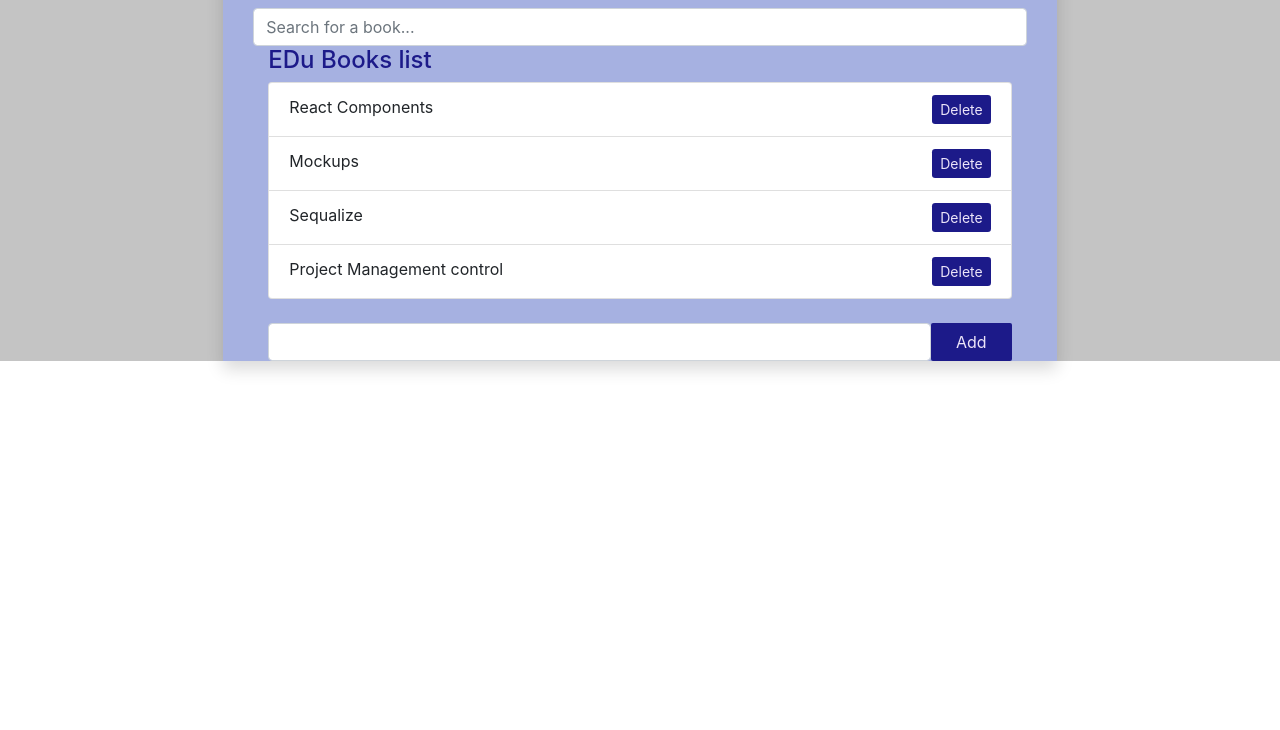
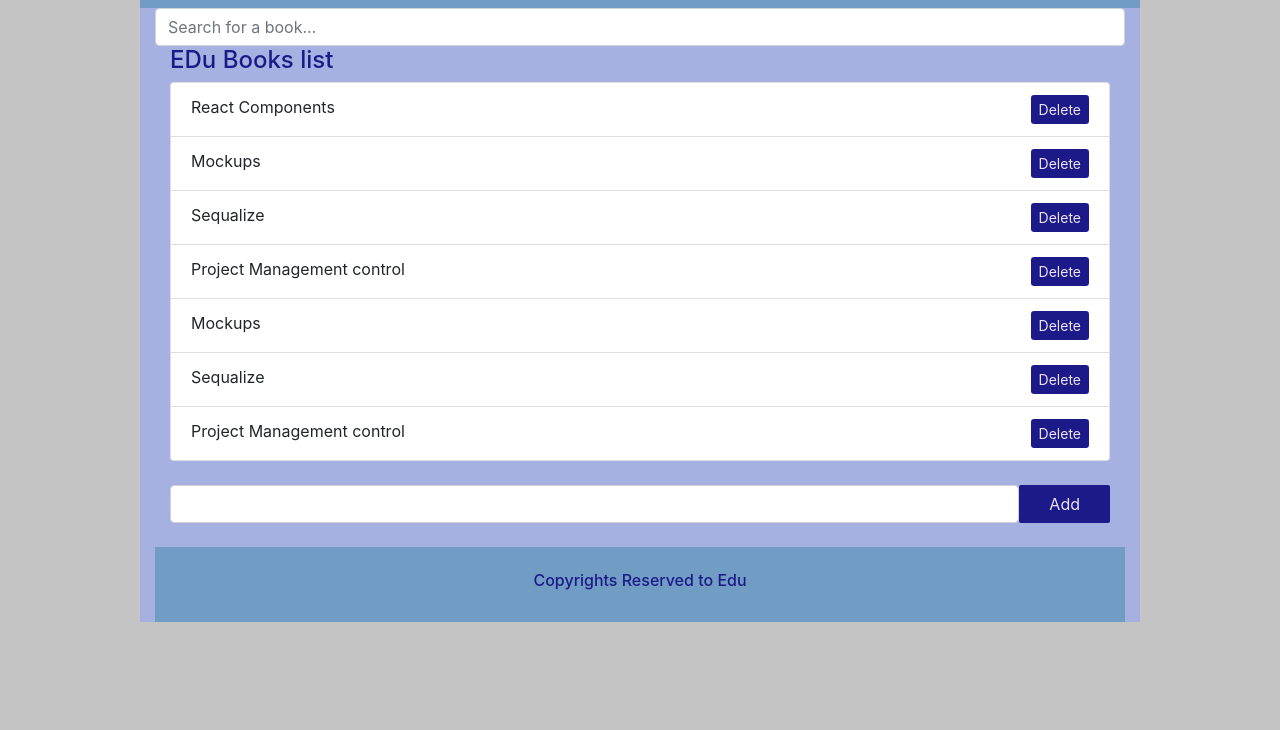
Before and after one commit to Ayesiza/EDU-Books-Library, a plain HTML site: page html/add-book.html in a window 1280 px wide. Shown: the part 70-800 px from the top of the page. Drawn offline with Linux system fonts and the light colour scheme.

Commit message:
chore(add new lines ): implement feedback add new lines in each file

```diff
--- a/assets/css/style.css
+++ b/assets/css/style.css
@@ -2,6 +2,12 @@
 body {
   margin: 0;
   font-family: Tahoma;
+
+}
+.main {
+  max-width: 1000px;
+  margin: auto;
+  background-color:#719CC4;
 }
 
 .wrapper{
@@ -49,7 +55,7 @@ p{
   }
 
   img {
-    width:50%;
+   width: 100% ;
   }
   /* navigation bar css */
   .topnav {
@@ -195,3 +201,24 @@ hr {
   cursor: pointer;
   border-radius: 5px;
   }
+
+  .add-button{
+    background-color:#1C1A89;
+    color:#EBE4F8;
+    margin: 0px 0;
+    border:hidden;
+    cursor: pointer;
+    font-size: 16px;
+    padding: 7px 30px;
+    border-radius:2px ;
+  }
+  /* dasshboard */
+  .content {
+    background-color:#C4C4C4;
+    padding: 1px;
+    border-radius: 5px;
+  }
+  .row,
+        .row > .column {
+          padding: 10px;
+        }
--- a/assets/js/add.js
+++ b/assets/js/add.js
@@ -1,7 +1,5 @@
 const form = document.getElementById('addForm');
 const itemList = document.getElementById('books');
-
-
 
 form.addEventListener('submit', addItem);
 itemList.addEventListener('click', removeItem);
@@ -21,7 +19,7 @@ function addItem(e){
 
   li.appendChild(deleteBtn);
   itemList.appendChild(li);
-}
+};
 
 function removeItem(event){
   if(event.target.classList.contains('delete')){
@@ -30,4 +28,4 @@ function removeItem(event){
       itemList.removeChild(li);
     }
   }
-}
+};
--- a/assets/js/app.js
+++ b/assets/js/app.js
@@ -1,8 +1,9 @@
  onReduce = ()=> {
-  let x = document.getElementById("myTopnav");
-  if (x.className === "topnav") {
-    x.className += " responsive";
-  } else {
-    x.className = "topnav";
-  }
-}
+
+    let navBar = document.getElementById("myTopnav");
+    if (navBar.className === "topnav") {
+      navBarclassName += " responsive";
+    } else {
+      navBar.className = "topnav";
+    }
+  };
--- a/assets/js/login.js
+++ b/assets/js/login.js
@@ -27,4 +27,5 @@ const users = [
     if(user.role === 'edustaff' && user.password === password){
         window.location.replace('./dashboad.html')
     }
+
   });
--- a/html/add-book.html
+++ b/html/add-book.html
@@ -15,9 +15,8 @@
       href="https://cdnjs.cloudflare.com/ajax/libs/font-awesome/4.7.0/css/font-awesome.min.css"
     />
   </head>
-  <body class="">
-    <div class="container-fluid back-color">
-      <div class="container col-md-8 shadow wrapper ">
+  <body class="back-color">
+    <div class="main ">
 
         <div class="topnav" id="myTopnav">
           <div class="d-flex">
@@ -70,14 +69,34 @@
                 Delete
               </button>
             </li>
+            <li class="list-group-item">
+              Mockups
+              <button class="delete-button btn-sm float-right delete">
+                Delete
+              </button>
+            </li>
+            <li class="list-group-item">
+              Sequalize
+              <button class="delete-button btn-sm float-right delete">
+                Delete
+              </button>
+            </li>
+            <li class="list-group-item">
+              Project Management control
+              <button class="delete-button btn-sm float-right delete">
+                Delete
+              </button>
+            </li>
           </ul>
           <form id="addForm" class=" mt-4 d-flex w-100 justify-content-between " >
             <input type="text" class="form-control " id="item" />
-            <input type="submit"class="delete-button "value="Add"/>
+            <input type="submit"class=" add-button mb-4 "value="Add"/>
           </form>
         </div>
+        <div class="container add-form p-4 ">
+         <h6>Copyrights Reserved to Edu</h6>
+        </div>
       </div>
-    </div  >
 
   </div>
     </div>
```
Also changed, not shown: index.html (+2 -1 lines).
